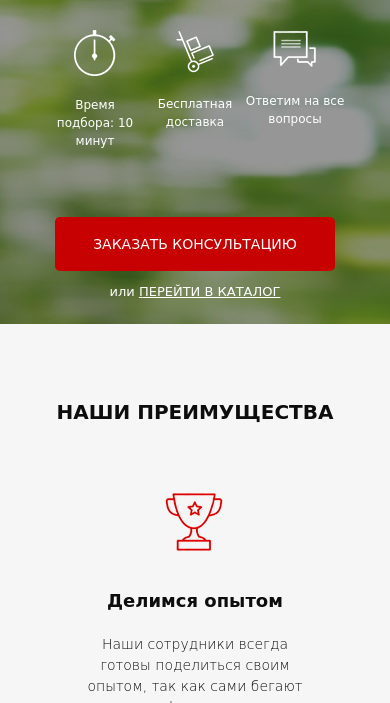
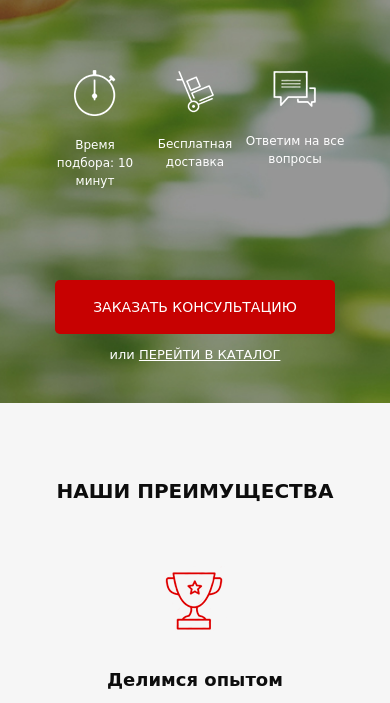
Before and after one commit to KateUdovytska/pulse, a website: page src/index.html in a window 390 px wide. Shown: the part 337-1040 px from the top of the page. Drawn offline with Linux system fonts and the light colour scheme; a web font is replaced by a local one.

Commit message:
Some bugs

```diff
--- a/src/sass/base/_media.scss
+++ b/src/sass/base/_media.scss
@@ -15,6 +15,7 @@
         }
     }
     .promo{
+        min-height: 700px;
         &__wrapper {
             margin-top: 70px;
         }
@@ -43,7 +44,6 @@
         }
     }
     .promo {
-        min-height: 615px;
         padding: 20px;
         &__header {
             font-size: 35px;
@@ -95,8 +95,9 @@
         }
     }
     .promo {
+        min-height: 740px;
         &__wrapper {
-            margin-top: 45px;
+            margin-top: 85px;
         }
         &__header {
             font-size: 30px;
@@ -114,6 +115,7 @@
         width: 138px;
         font-size: 10px;
         &_main {
+            margin-top: 90px;
             width: 280px;
             font-size: 14px;
         }
```
Also changed, not shown: src/css/style.min.css.
